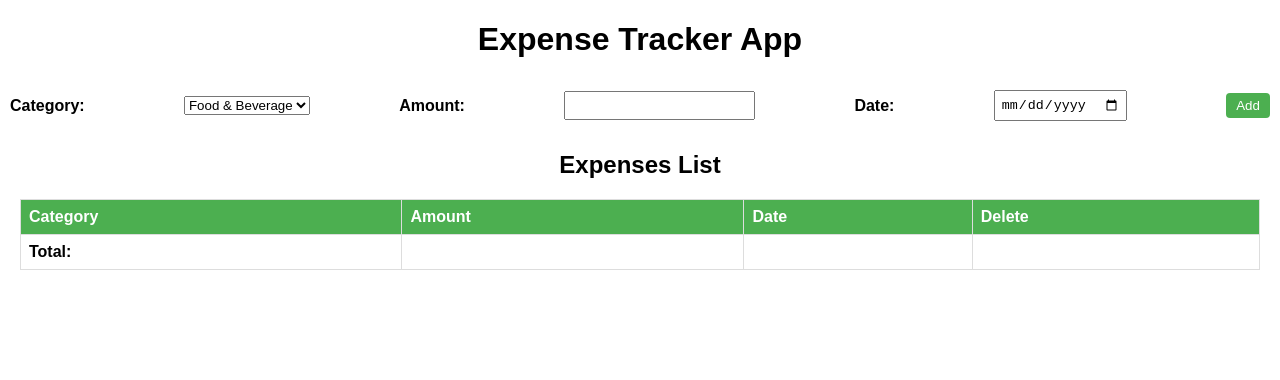
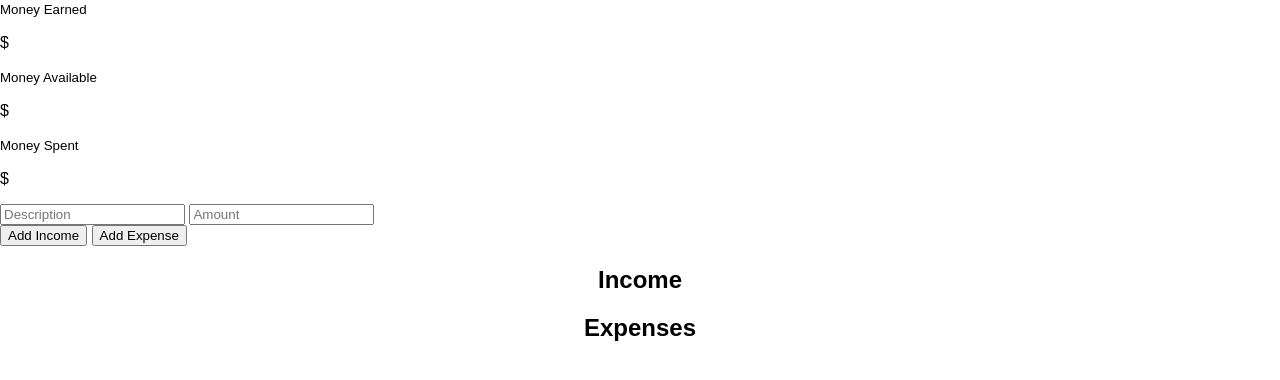
Before and after one commit to FrankiePower/Personal-Finance-Tracker, a plain HTML site: page index.html in a window 1280 px wide. Drawn offline with Linux system fonts and the light colour scheme.

Commit message:
index.html

```diff
--- a/index.html
+++ b/index.html
@@ -1,52 +1,61 @@
 <!DOCTYPE html>
 <html lang="en">
-<head>
-    <meta charset="UTF-8">
-    <meta http-equiv="X-UA-Compatible" content="IE=edge">
-    <meta name="viewport" content="width=device-width, initial-scale=1.0">
-    <link rel="stylesheet" href="style.css">
-    <title>Expense Tracker App</title>
-</head>
-<body>
-    <h1>Expense Tracker App</h1>
-    <div class="input-section">
-        <label for="category-select">Category:</label>
-        <select id="category-select">
-            <option value="Food & Beverage">Food & Beverage</option>
-            <option value="Rent">Rent</option>
-            <option value="Transport">Transport</option>
-            <option value="Relaxing">Relaxing</option>
-        </select>
-        <label for="amount-input">Amount:</label>
-        <input type="number" id="amount-input">
-        <label for="date-input">Date:</label>
-        <input type="date" id="date-input">
-        <button id="add-btn">Add</button>
+  <head>
+    <meta charset="UTF-8" />
+    <meta name="viewport" content="width=device-width, initial-scale=1.0" />
+    <link rel="stylesheet" href="style.css" />
+    <link
+      rel="stylesheet"
+      href="https://cdnjs.cloudflare.com/ajax/libs/font-awesome/5.12.1/css/all.min.css"
+      integrity="sha256-mmgLkCYLUQbXn0B1SRqzHar6dCnv9oZFPEC1g1cwlkk="
+      crossorigin="anonymous"
+    />
+
+    <title>Finance Tracker</title>
+  </head>
+  <body>
+    <div class="container">
+      <div class="budget__numbers">
+        <div id="earned" class="number">
+          <small>Money Earned</small>
+          <div class="amount__container">
+            <p id="earned__symbol">$</p>
+            <span id="amount__earned"></span>
+          </div>
+        </div>
+        <div id="available" class="number">
+          <small>Money Available</small>
+          <div class="amount__container">
+            <p>$</p>
+            <span id="amount__available"></span>
+          </div>
+        </div>
+        <div id="spent" class="number">
+          <small>Money Spent</small>
+          <div class="amount__container">
+            <p id="spent__symbol">$</p>
+            <span id="amount__spent"></span>
+          </div>
+        </div>
+      </div>
+      <div class="input__area">
+        <input type="text" id="description" placeholder="Description" />
+        <input type="number" id="amount" placeholder="Amount" />
+      </div>
+      <div class="buttons__area">
+        <button id="add__income">Add Income</button>
+        <button id="add__expense">Add Expense</button>
+      </div>
+      <div class="items__container">
+        <div id="income__container" class="container">
+          <h2>Income</h2>
+        </div>
+        <div id="expenses__container" class="container">
+          <h2>Expenses</h2>
+        </div>
+      </div>
     </div>
-    <div class="expenses-list">
-        <h2>Expenses List</h2>
-        <table>
-            <thead>
-                <tr>
-                    <th>Category</th>
-                    <th>Amount</th>
-                    <th>Date</th>
-                    <th>Delete</th>
-                </tr>
-            </thead>
-            <tbody id="expnese-table-body">
 
-            </tbody>
-            <tfoot>
-                <tr>
-                    <td>Total:</td>
-                    <td id="total-amount"></td>
-                    <td></td>
-                    <td></td>
-                </tr>
-            </tfoot>
-        </table>
-    </div>
-    <script src="script.js"></script>
-</body>
+    <script src="main.js"></script>
+  </body>
 </html>
```
